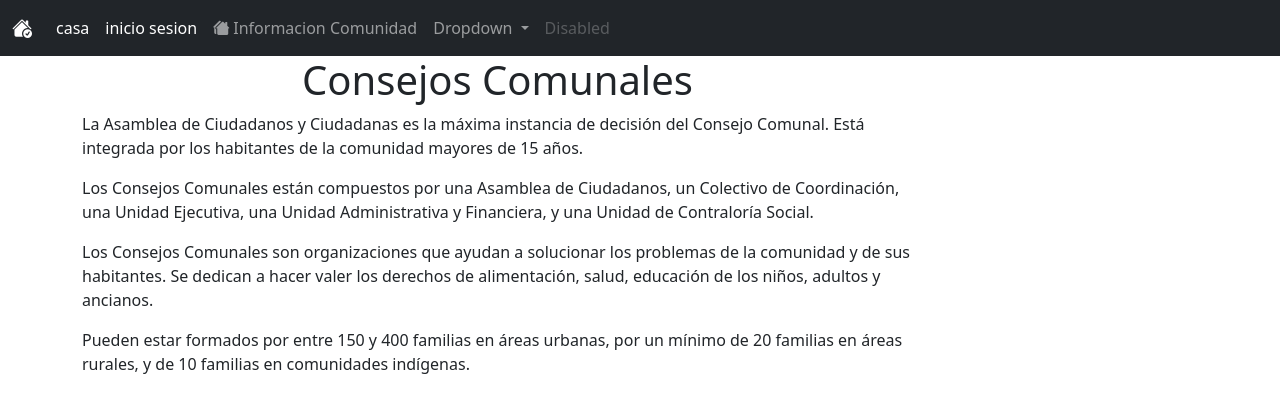
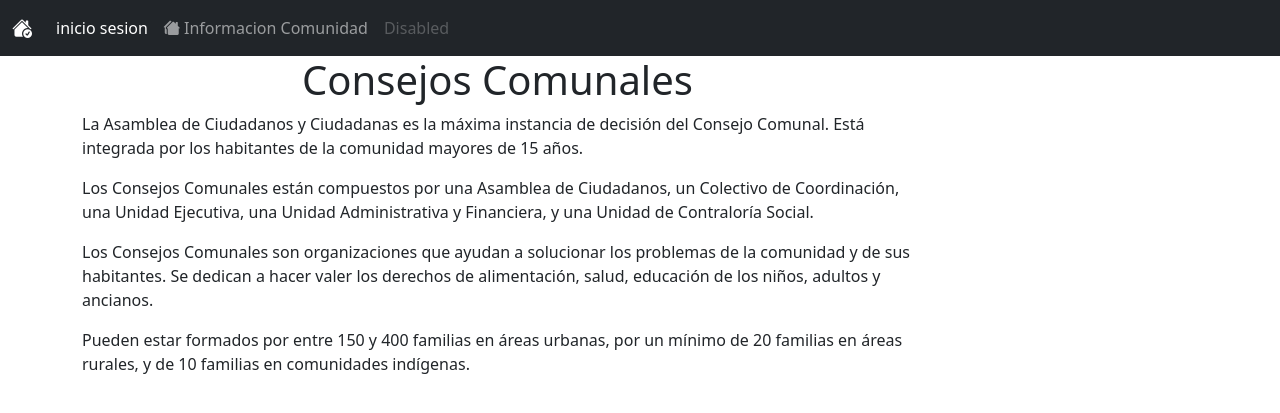
Before and after one commit to dantemusical1/gestion-consejos-comunales, a PHP site: page / in a window 1280 px wide. Shown: the top 413 px of the page. Run offline with PHP 8.4, Linux system fonts and the light colour scheme; some libraries are stand-ins or nearby versions.

Commit message:
correcciones al navvar del index.php

```diff
--- a/index.php
+++ b/index.php
@@ -11,18 +11,10 @@
   </head>
   <body>
     <?php
-include_once('views/menus/menu-index.php');
+include_once('menu-index.php');
     ?>
-    <!-- Optional JavaScript; choose one of the two! -->
 
-    <!-- Option 1: Bootstrap Bundle with Popper -->
-    <script src="https://cdn.jsdelivr.net/npm/bootstrap@5.0.2/dist/js/bootstrap.bundle.min.js" integrity="sha384-MrcW6ZMFYlzcLA8Nl+NtUVF0sA7MsXsP1UyJoMp4YLEuNSfAP+JcXn/tWtIaxVXM" crossorigin="anonymous"></script>
 
-    <!-- Option 2: Separate Popper and Bootstrap JS -->
-    <!--
-    <script src="https://cdn.jsdelivr.net/npm/@popperjs/core@2.9.2/dist/umd/popper.min.js" integrity="sha384-IQsoLXl5PILFhosVNubq5LC7Qb9DXgDA9i+tQ8Zj3iwWAwPtgFTxbJ8NT4GN1R8p" crossorigin="anonymous"></script>
-    <script src="https://cdn.jsdelivr.net/npm/bootstrap@5.0.2/dist/js/bootstrap.min.js" integrity="sha384-cVKIPhGWiC2Al4u+LWgxfKTRIcfu0JTxR+EQDz/bgldoEyl4H0zUF0QKbrJ0EcQF" crossorigin="anonymous"></script>
-    -->
 <div class="container">
     <div class="row">
 
@@ -72,5 +64,7 @@ include_once('views/menus/menu-index.php');
 
 </div>
 </div>
+<script src="node_modules/bootstrap/dist/js/bootstrap.bundle.js"></script>
+<script src="node_modules/@popperjs/core/dist/umd/popper.min.js"></script>
   </body>
 </html>
--- a/views/menus/menu-index.php
+++ b/menu-index.php
@@ -3,8 +3,7 @@
 <head>
     <meta charset="UTF-8">
 
-    <link rel="stylesheet" href="../../asset/css/menu-nav.css">
-    <link rel="stylesheet" href="../../node_modules/bootstrap-icons/font/bootstrap-icons.css">
+    <link rel="stylesheet" href="node_modules/bootstrap-icons/font/bootstrap-icons.css">
 </head>
 
 
@@ -16,18 +15,17 @@
     </button>
     <div class="collapse navbar-collapse" id="navbarSupportedContent">
       <ul class="navbar-nav me-auto mb-2 mb-lg-0">
-      <li class="nav-item">
-          <a class="nav-link active" aria-current="page" href="index.php">casa</a>
-        </li>
+
         <li class="nav-item">
           <a class="nav-link active" aria-current="page" href="views/login.php">inicio sesion</a>
         </li>
         <li class="nav-item">
           <a class="nav-link" href="info_comunidad.php"> <i class="bi bi-houses-fill"></i> Informacion Comunidad</a>
         </li>
-        <li class="nav-item dropdown">
+       <!--
+       <li class="nav-item dropdown">
           <a class="nav-link dropdown-toggle" href="#" id="navbarDropdown" role="button" data-bs-toggle="dropdown" aria-expanded="false">
-            Dropdown
+            Informacion Adicional
           </a>
           <ul class="dropdown-menu" aria-labelledby="navbarDropdown">
             <li><a class="dropdown-item" href="#">Actividades de la comunidad</a></li>
@@ -36,6 +34,7 @@
             <li><a class="dropdown-item" href="#">cronogramas</a></li>
           </ul>
         </li>
+            -->
         <li class="nav-item">
           <a class="nav-link disabled" href="#" tabindex="-1" aria-disabled="true">Disabled</a>
         </li>
```
